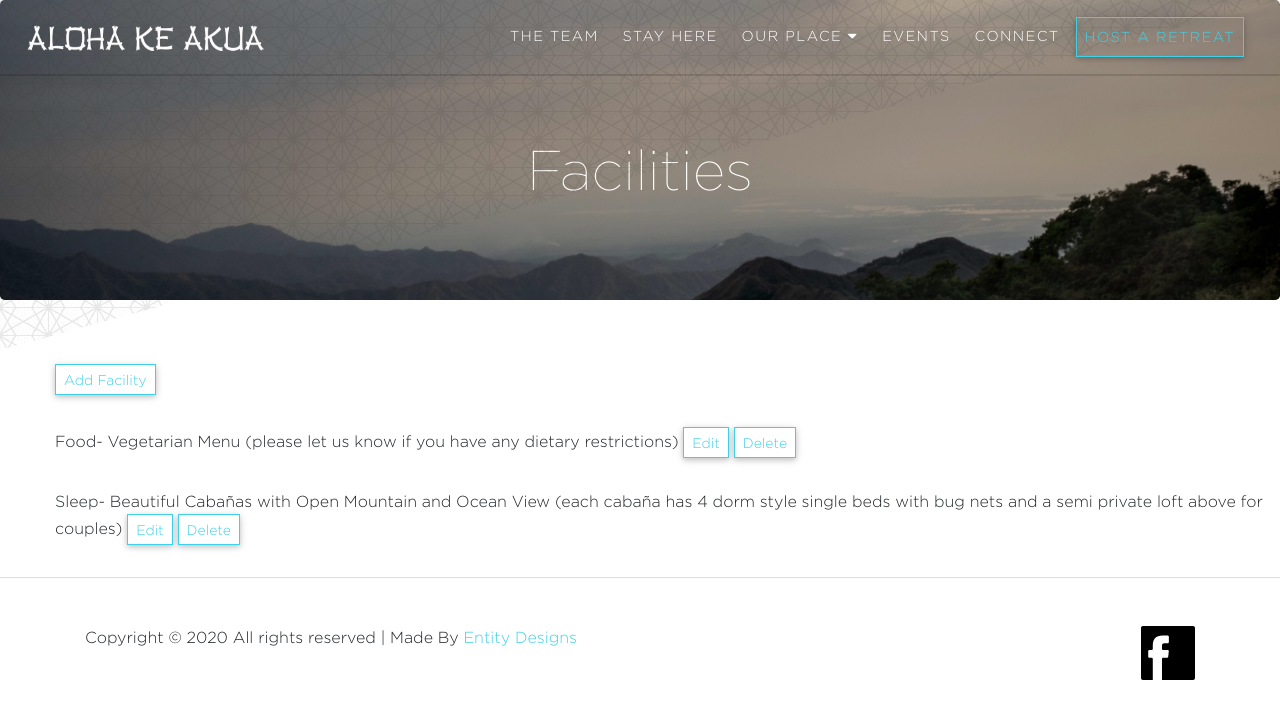
After one commit to pietekeann/Python---Event-App, a Django app: page /retreats/facilities/ in a window 1280 px wide. The commit adds this page. Shown: the top 719 px of the page. Run offline with Django 3.2, Linux system fonts and the light colour scheme; a user stored in the database is signed in; data comes from the database, SQL or seed files in the repository; both versions use the stored data as it was after the commit; some libraries are stand-ins or nearby versions.

Commit message:
date time logic, past event logic, started facility logic

```diff
--- a/retreats/models.py
+++ b/retreats/models.py
@@ -1,5 +1,9 @@
 from django.db import models
 from django.urls import reverse
+from django.core import validators
+from django.core.exceptions import ValidationError
+from datetime import date
+
 
 class Facility(models.Model):
     name = models.CharField(max_length=500, help_text='Enter a Description (e.g. Food - Vegetarian Meal')
@@ -7,13 +11,21 @@ class Facility(models.Model):
     def __str__(self):
         return self.name
 
+class Image(models.Model):
+    image = models.ImageField(upload_to='img/')
+
+# def validate_date(value):
+#     if self.end_date < self.start_date:
+#         raise ValidationError('Start Date must be before End Date')
+
 class Event(models.Model):
     title = models.CharField(max_length=200)
   #  home_image = models.ImageField()
    # header_image = models.ImageField()
+    # image = models.OneToOneField(Image, on_delete=models.CASCADE, help_text='Select an image or upload a new one', null=True)
     home_image = models.ImageField(upload_to='img/', blank=True, default='img/yoga.jpg')
     start_date = models.DateField()
-    end_date = models.DateField()
+    end_date = models.DateField(blank=True, null=True)
     short_description = models.TextField(max_length=350, help_text='Enter a short description of the retreat')
     description = models.TextField(max_length=1500, help_text='Enter a description of the retreat')
     facilities = models.ManyToManyField(Facility, help_text='Select the Facilities Present')
@@ -21,13 +33,31 @@ class Event(models.Model):
     schedule = models.TextField(max_length=1000, null=True, blank=True, help_text='Enter a description of the schedule if there is one')
     picture_position = models.CharField(max_length=6, default='center')
 
-
     class Meta:
         ordering = ['-start_date']
 
+    def clean(self):
+        if self.end_date and self.end_date < self.start_date:
+            raise ValidationError("End date should be greater than start date.")
+
     @property
     def months_different(self):
-        return self.start_date.strftime('%B') == self.end_date.strftime('%B')
+        if self.end_date:
+            return self.start_date.strftime('%B') == self.end_date.strftime('%B')
+
+    @property
+    def current_event(self):
+        today = date.today()
+        if self.end_date:
+            return self.end_date >= today
+        return self.start_date >= today
+
+    @property
+    def past_event(self):
+        today = date.today()
+        if self.end_date:
+            return self.end_date < today
+        return self.start_date < today
 
     def __str__(self):
         return self.title
--- a/retreats/static/css/main.css
+++ b/retreats/static/css/main.css
@@ -296,7 +296,7 @@ ul li ul li {
 }
 
 #host-retreat-header {
-  background: url("/static/img/temple-done3.jpg") center 25%/cover no-repeat;
+  background: url("/static/img/temple.jpg") center 25%/cover no-repeat;
   -webkit-box-shadow: inset 0 0 0 1000px rgba(0, 0, 0, 0.3);
           box-shadow: inset 0 0 0 1000px rgba(0, 0, 0, 0.3);
   height: 300px;
@@ -935,3 +935,13 @@ h2 {
   background-color: #f8f9fa;
   border: 1px solid lightgray;
 }
+
+.color-background-past:nth-child(even) {
+  background-color: #f8f9fa;
+  border: 1px solid lightgray;
+}
+
+.errorlist li {
+  padding-left: 100px;
+  color: red;
+}
--- a/retreats/templates/base_generic.html
+++ b/retreats/templates/base_generic.html
@@ -95,7 +95,7 @@
     <script src="https://stackpath.bootstrapcdn.com/bootstrap/4.1.3/js/bootstrap.min.js"
         integrity="sha384-ChfqqxuZUCnJSK3+MXmPNIyE6ZbWh2IMqE241rYiqJxyMiZ6OW/JmZQ5stwEULTy" crossorigin="anonymous">
     </script>
-    <script src="/assets/js/function.js"></script>
+    <script src="/static/js/function.js"></script>
 
     <script>
         (function () {
--- a/retreats/templates/index.html
+++ b/retreats/templates/index.html
@@ -82,12 +82,15 @@
                     <img class="card-img-top" src="/media/{{ event.home_image }}" />
                     <div class="card-body">
                         <h4 class="card-title">{{ event.title }}</h4>
-                        <p class="card-date"><strong>{{ event.start_date|date:'F j'}} -
+                        <p class="card-date"><strong>{{ event.start_date|date:'F j'}}
+                        {% if event.end_date != null %}     -
                         {% if event.months_different %}
                         {{ event.end_date|date:'j' }}
                         {% else %}
                         {{ event.end_date|date:'F j' }}
                         {% endif %}
+                        {% endif %}
+                        {% if event.past_event %}(Past Event){% endif %}
                         </strong></p>
                         <p class="card-text">{{ event.short_description }}</p>
                         <a href="{{ event.get_absolute_url }}" class="btn rounded-0 btn-sm" id="btn-custom">Learn
--- a/retreats/templates/retreats/event_confirm_delete.html
+++ b/retreats/templates/retreats/event_confirm_delete.html
@@ -9,7 +9,7 @@
   <div class="container-fluid">
     <div class="row align-items-center px-5 py-4 grey-background">
       <div class="col-12">
-        <p>Are you sure you want to delete this event: {{ Event }}?</p>
+        <p>Are you sure you want to delete the event <b>{{ event.title }}</b>?</p>
       </div>
       <div class="col-12">
         <form action="" method="POST">
--- a/retreats/templates/retreats/event_detail.html
+++ b/retreats/templates/retreats/event_detail.html
@@ -10,11 +10,13 @@
     <div class="container">
         <div class="row mt-3">
             <div class="col-12">
-                <h2 class="retreat-date my-4">{{ event.start_date|date:'F j'}} -
+                <h2 class="retreat-date my-4">{{ event.start_date|date:'F j'}}
+                    {% if event.end_date != null %} -
                     {% if event.months_different %}
                     {{ event.end_date|date:'j' }}
                     {% else %}
                     {{ event.end_date|date:'F j' }}
+                    {% endif %}
                     {% endif %}</h2>
                 <p>{{ event.description|linebreaks }}</p>
                  {% if event.host %}
--- /dev/null
+++ b/retreats/templates/retreats/facility_list.html
@@ -0,0 +1,24 @@
+{% extends "base_generic.html" %}
+{% block content %}
+<section id="retreat-header"
+    class="jumbotron text-center d-flex flex-column justify-content-center align-items-center mb-0 header-mobile">
+    <h2 class="display-4 mt-5">Facilities
+    </h2>
+    <div class="geometric-pattern"></div>
+</section>
+<section id="content" class="d-flex flex-column text-md-left text-center pt-5">
+    <div class="container-fluid retreat">
+        <ul>
+            <a href="{% url 'facilities' %}" class="btn rounded-0 btn-sm my-3" id="btn-custom">Add Facility</a>
+            {% if facility_list %}
+            {% for facility in facility_list %}
+            <li class="py-3">{{ facility.name }}
+                <a href="{% url 'facilities' %}" class="btn rounded-0 btn-sm" id="btn-custom">Edit</a>
+                <a href="{% url 'facilities' %}" class="btn rounded-0 btn-sm" id="btn-custom">Delete</a>
+            </li>
+            {% endfor %}
+            {% endif %}
+        </ul>
+    </div>
+</section>
+{% endblock %}
--- a/retreats/urls.py
+++ b/retreats/urls.py
@@ -6,6 +6,7 @@ urlpatterns = [
     path('', views.index, name='index'),
     path('events/', views.EventList.as_view(), name='events'),
     path('events/<int:pk>', views.EventDetail.as_view(), name='event-detail'),
+    path('facilities/', views.FacilityList.as_view(), name='facilities'),
 ]
 
 urlpatterns += [
@@ -23,3 +24,9 @@ urlpatterns += [
     path('event/<int:pk>/update/', views.EventUpdate.as_view(), name='event_update'),
     path('event/<int:pk>/delete/', views.EventDelete.as_view(), name='event_delete'),
 ]
+
+# urlpatterns += [
+#     path('event/create/', views.EventCreate.as_view(), name='event_create'),
+#     path('event/<int:pk>/update/', views.EventUpdate.as_view(), name='event_update'),
+#     path('event/<int:pk>/delete/', views.EventDelete.as_view(), name='event_delete'),
+# ]
--- a/retreats/views.py
+++ b/retreats/views.py
@@ -31,6 +31,9 @@ class EventDelete(LoginRequiredMixin, DeleteView):
     model = Event
     success_url = reverse_lazy('events')
 
+class FacilityList(LoginRequiredMixin, generic.ListView):
+    model = Facility
+
 def about(request):
     return render(request, 'about_us.html')
 
```
Also changed, not shown: retreats/templates/retreats/event_list.html (+39 -2 lines), db.sqlite3, media/img/dream-catcher2.JPG (added), retreats/migrations/0008_auto_20200528_1643.py (added), retreats/migrations/0009_remove_event_image.py (added), retreats/migrations/0010_auto_20200528_1853.py (added), retreats/static/img/sunset.jpg (added).
